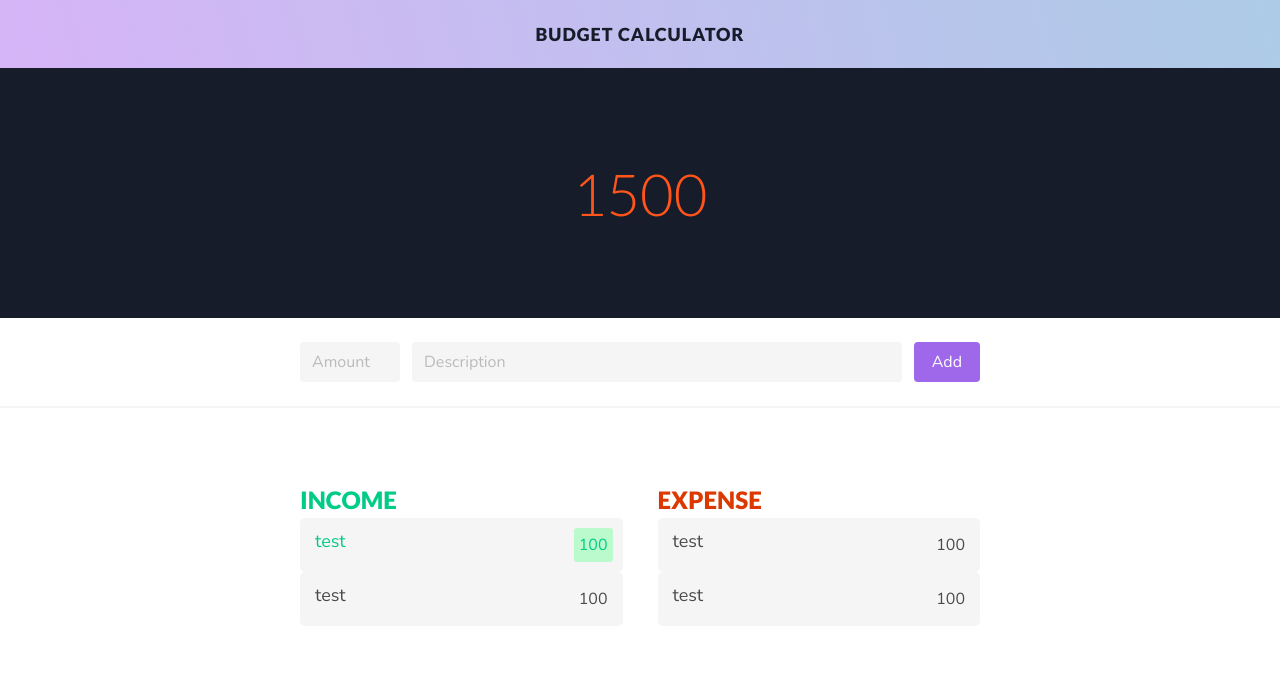
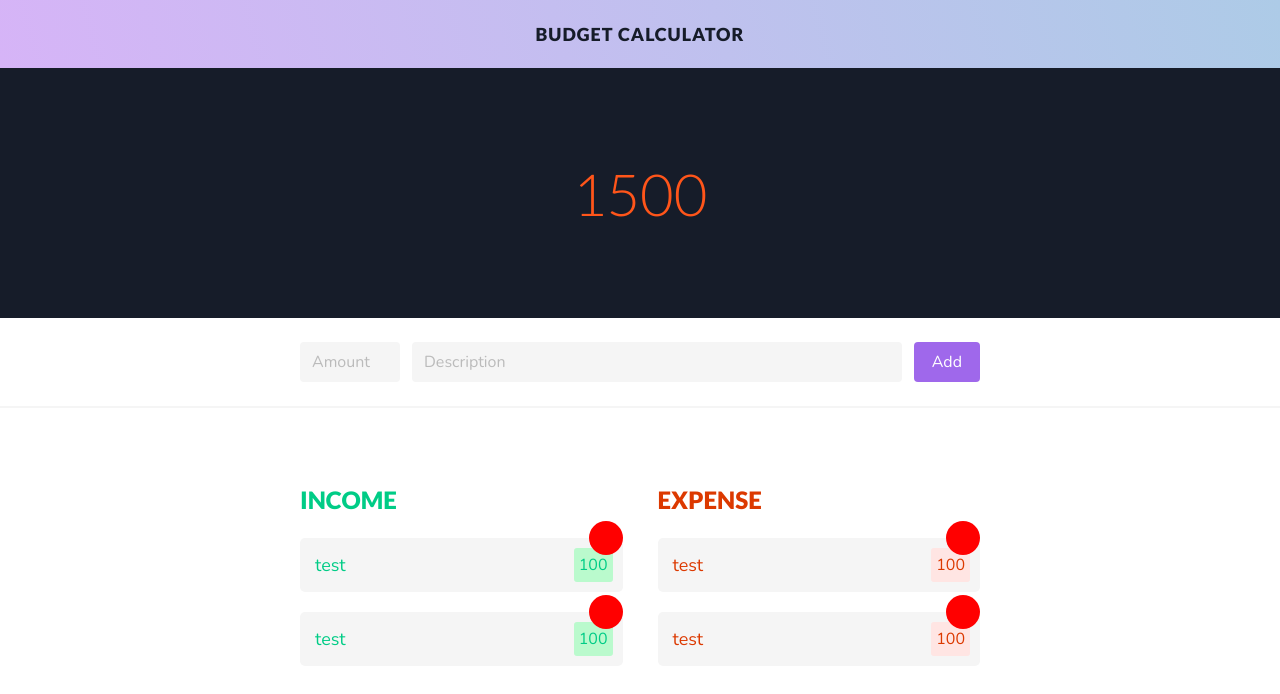
Before and after one commit to Dang3rZone/Budget-Calculator_Angular, an Angular app: page / in a window 1280 px wide. Shown: the top 694 px of the page. Built offline with nearby package versions, Linux system fonts and the light colour scheme.

Commit message:
isIncome logic so the income & expense have their respective color

```diff
--- a/src/app/budget-item-list/budget-item-card/budget-item-card.component.html
+++ b/src/app/budget-item-list/budget-item-card/budget-item-card.component.html
@@ -1,10 +1,12 @@
 <div class="root">
-  <div class="budget-item" [ngClass]="{ income: isIncome }">
+  <div class="budget-item" [ngClass]="{ income: isIncome, expense: !isIncome }">
     <div class="description">
       <p>test</p>
     </div>
     <div class="amount">
       <p>100</p>
     </div>
+
+    <div class="x-icon-button"></div>
   </div>
 </div>
--- a/src/app/budget-item-list/budget-item-card/budget-item-card.component.scss
+++ b/src/app/budget-item-list/budget-item-card/budget-item-card.component.scss
@@ -3,6 +3,17 @@
 .root {
   display: flex;
   width: 100%;
+  position: relative;
+
+  .x-icon-button {
+    position: absolute;
+    height: 34px;
+    width: 34px;
+    border-radius: 50%;
+    background: red;
+    right: 0;
+    top: -17px;
+  }
 }
 
 .budget-item {
@@ -14,9 +25,12 @@
   cursor: pointer;
 
   .description {
+    display: flex;
     flex-grow: 1;
     font-size: 18px;
     margin-left: 5px;
+
+    align-items: center;
   }
 
   .amount {
--- a/src/app/budget-item-list/budget-item-card/budget-item-card.component.ts
+++ b/src/app/budget-item-list/budget-item-card/budget-item-card.component.ts
@@ -6,7 +6,8 @@ import { Component, Input, OnInit } from '@angular/core';
   styleUrls: ['./budget-item-card.component.scss'],
 })
 export class BudgetItemCardComponent implements OnInit {
-  @Input() isIncome: boolean;
+  @Input() isIncome: boolean = true;
+
   constructor() {}
 
   ngOnInit(): void {}
--- a/src/app/budget-item-list/budget-item-list.component.html
+++ b/src/app/budget-item-list/budget-item-list.component.html
@@ -2,14 +2,32 @@
   <div class="budget-items-container">
     <div class="income-column">
       <h1>Income</h1>
-      <app-budget-item-card [isIncome]="true"></app-budget-item-card>
-      <app-budget-item-card></app-budget-item-card>
+
+      <div class="budget-items">
+        <app-budget-item-card
+          [isIncome]="true"
+          style="margin-bottom: 20px"
+        ></app-budget-item-card>
+        <app-budget-item-card
+          [isIncome]="true"
+          style="margin-bottom: 20px"
+        ></app-budget-item-card>
+      </div>
     </div>
 
     <div class="expense-column">
       <h1>Expense</h1>
-      <app-budget-item-card></app-budget-item-card>
-      <app-budget-item-card></app-budget-item-card>
+
+      <div class="budget-items">
+        <app-budget-item-card
+          [isIncome]="false"
+          style="margin-bottom: 20px"
+        ></app-budget-item-card>
+        <app-budget-item-card
+          [isIncome]="false"
+          style="margin-bottom: 20px"
+        ></app-budget-item-card>
+      </div>
     </div>
   </div>
 </section>
--- a/src/app/budget-item-list/budget-item-list.component.scss
+++ b/src/app/budget-item-list/budget-item-list.component.scss
@@ -25,6 +25,12 @@
         font-weight: 900;
         text-transform: uppercase;
       }
+
+      .budget-items {
+        display: flex;
+        flex-direction: column;
+        margin-top: 20px;
+      }
     }
 
     .income-column {
```
